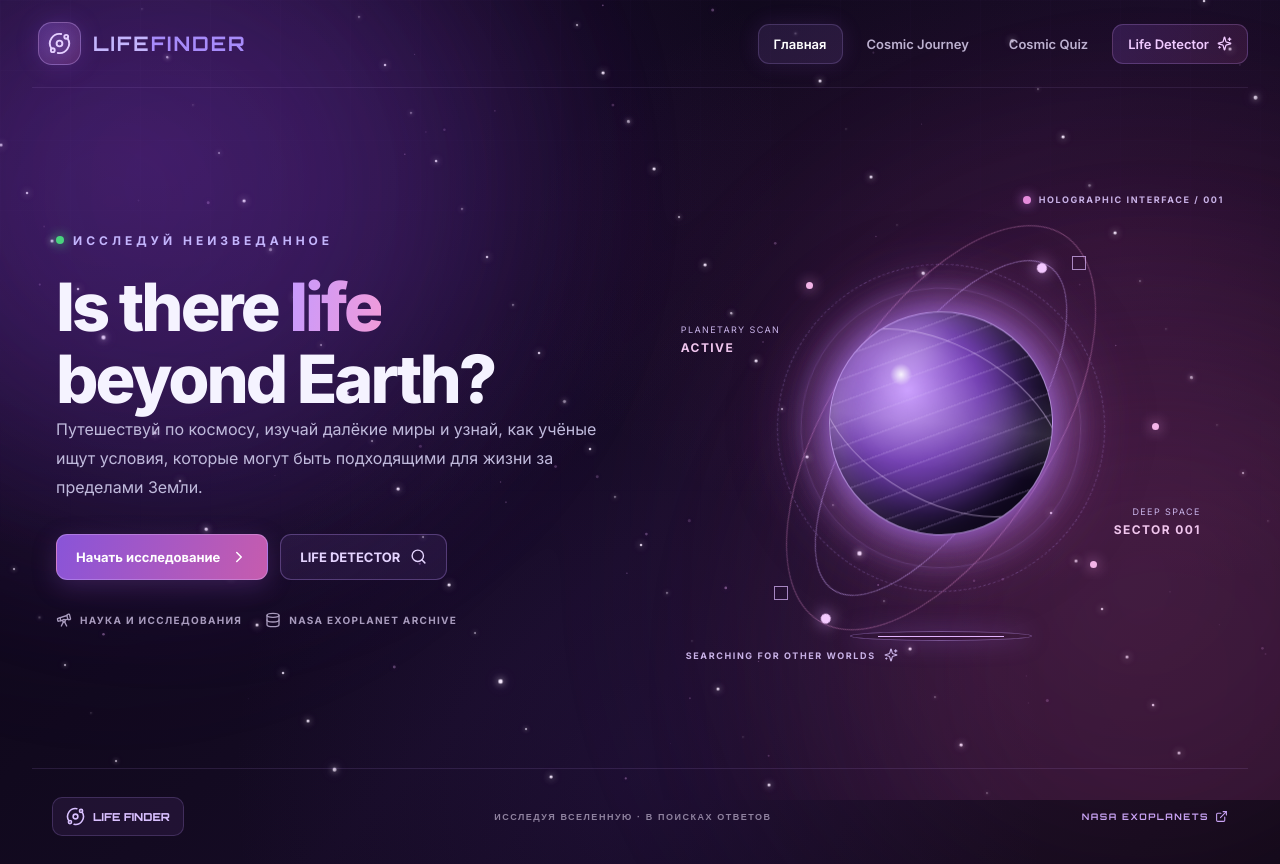
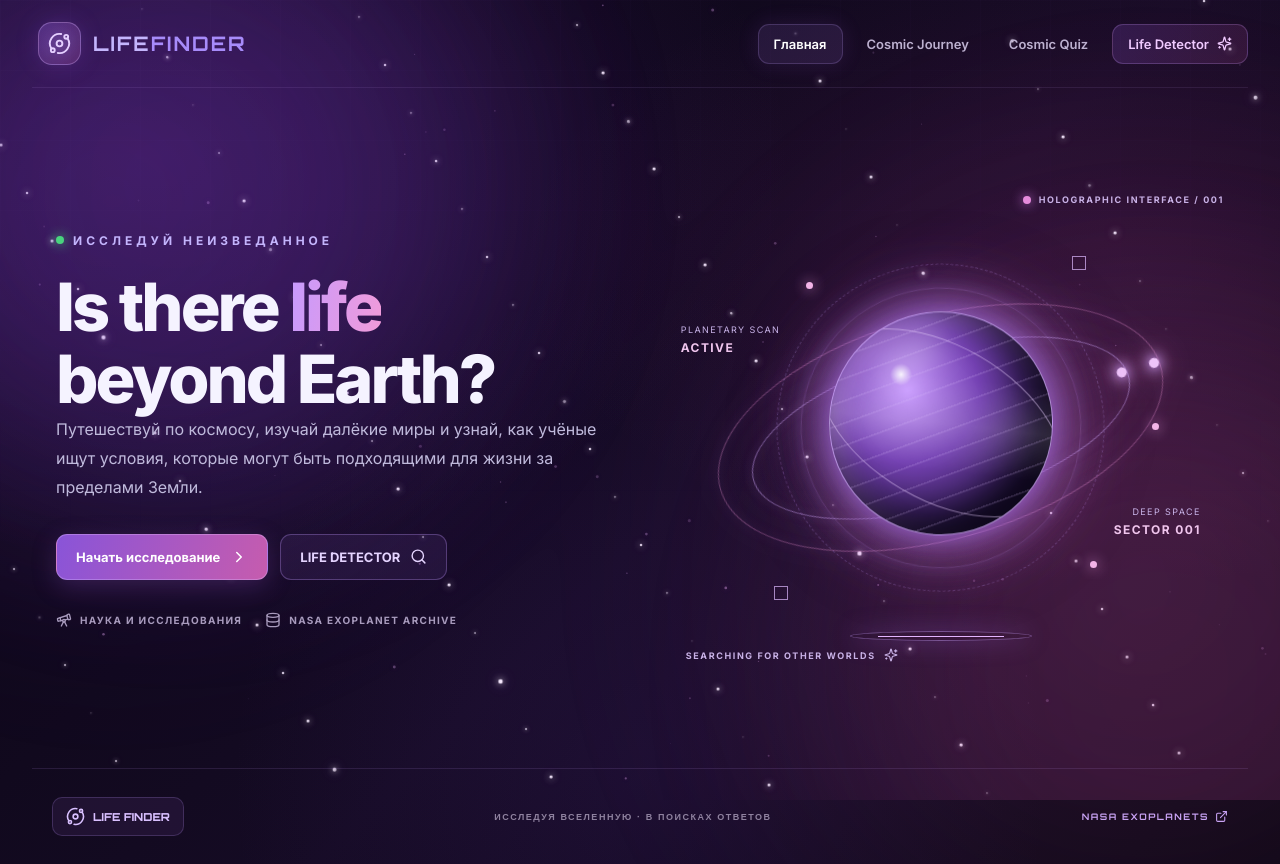
Before and after one commit to mayskk/life-finder-next, a React (Vite) app: page / in a window 1280 px wide. Built offline with nearby package versions, Linux system fonts and the light colour scheme.

Commit message:
Update App.css

```diff
--- a/src/App.css
+++ b/src/App.css
@@ -1801,3 +1801,25 @@ a {
     transform: rotate(360deg);
   }
 }
+/* LIFE FINDER — ORBITAL PARTICLES */
+
+.holo-orbit {
+  animation: orbitGlow 12s linear infinite;
+  filter:
+    drop-shadow(0 0 5px rgba(205, 155, 255, 0.8))
+    drop-shadow(0 0 12px rgba(241, 139, 213, 0.5));
+}
+
+@keyframes orbitGlow {
+  0% {
+    transform: rotate(0deg);
+    opacity: 0.65;
+  }
+  50% {
+    opacity: 1;
+  }
+  100% {
+    transform: rotate(360deg);
+    opacity: 0.65;
+  }
+}
```
